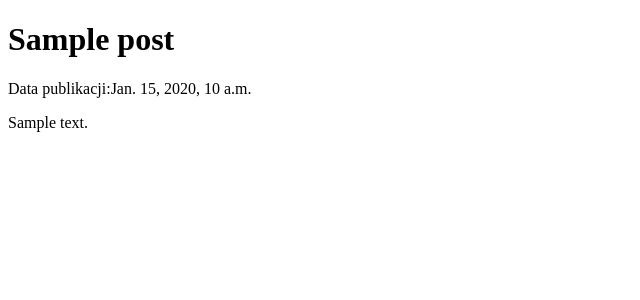
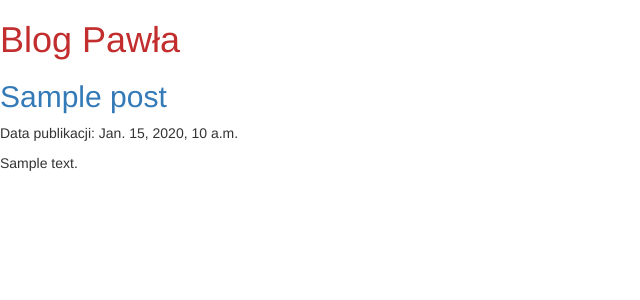
Before and after one commit to pawellisso/project-2, a Django app: template blog/templates/blog/post_list.html in a window 1280 px wide. Shown: the top 300 px of the page, without its empty margins (0-640 px from the left). Run offline with Django 3.2, Linux system fonts and the light colour scheme; the template is opened without the code that fills it: values that come from a table or form of the project are taken from there, others are empty; tables that the repository leaves empty hold one stand-in row (values such as "Sample post"); parts of the project's set-up code (start-up, migrations or seed data) failed here and were passed over; some libraries are stand-ins or nearby versions.

Commit message:
Dodnay css

```diff
--- a/blog/templates/blog/post_list.html
+++ b/blog/templates/blog/post_list.html
@@ -1,23 +1,23 @@
-<!DOCTYPE html
-	PUBLIC "-//W3C//DTD XHTML 1.0 Transitional//EN"
-	"http://www.w3.org/TR/xhtml1/DTD/xhtml1-transitional.dtd">
-<html xmlns="http://www.w3.org/1999/xhtml" xml:lang="pl" lang="pl">
+{% load staticfiles %}
+<html>
     <head>
-	<meta http-equiv="Content-Type" content="text/html; charset=iso-8859-2" />
-	<meta name="Description" content="Blog poświęcony Pawłowi" />
-	<meta name="Keywords" content="Blog,Pawel" />
-	<title>Blog Pawel</title>
+        <title>blog pawla</title>
+        <link rel="stylesheet" href="//maxcdn.bootstrapcdn.com/bootstrap/3.2.0/css/bootstrap.min.css">
+        <link rel="stylesheet" href="//maxcdn.bootstrapcdn.com/bootstrap/3.2.0/css/bootstrap-theme.min.css">
+        <link rel="stylesheet" href="{% static 'css/blog.css' %}">
     </head>
     <body>
         <div>
+            <h1><a href="/">Blog Pawła</a></h1>
+        </div>
+
         {% for post in posts %}
             <div>
 
-      <h1> <a href"/">{{post.title}}</a></h1>
-      <p>Data publikacji:{{post.published_date}}</p>
-      <p>{{post.text|linebreaksbr}}</p>
+                <h2><a href="">{{ post.title }}</a></h2>
+		<p>Data publikacji: {{ post.published_date }}</p>
+                <p>{{ post.text|linebreaksbr }}</p>
             </div>
         {% endfor %}
- </div>
     </body>
 </html>
--- a/mysite/settings.py
+++ b/mysite/settings.py
@@ -102,3 +102,6 @@ USE_TZ = True
 
 STATIC_URL = '/static/'
 STATIC_ROOT = os.path.join(BASE_DIR, 'public', 'static')
+STATICFILES_DIRS = (
+    os.path.join(BASE_DIR, "static"),
+)
--- /dev/null
+++ b/static/css/blog.css
@@ -0,0 +1,3 @@
+h1 a {
+	color: #C22D2D;
+}
```
Lines whose indentation alone changed are shown as unchanged.
